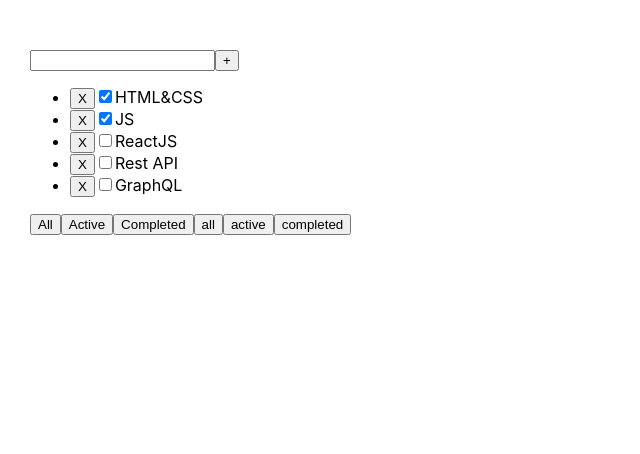
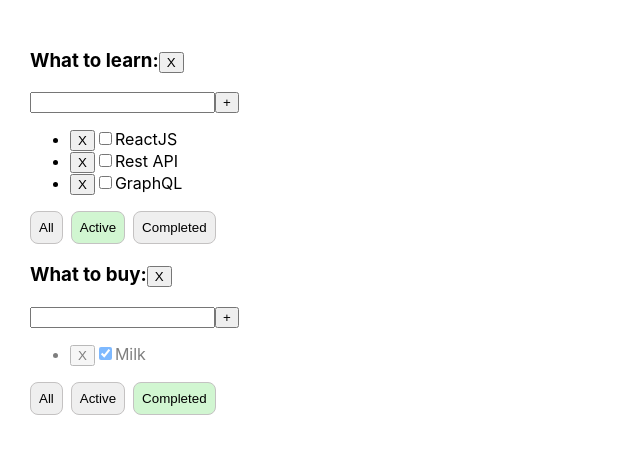
Before and after one commit to aliadamovich/task-manager, a React app: page / in a window 1280 px wide. Shown: the top 454 px of the page, without its empty margins (0-640 px from the left). Built offline with nearby package versions, Linux system fonts and the light colour scheme.

Commit message:
multiple todolists

```diff
--- a/src/App.tsx
+++ b/src/App.tsx
@@ -1,25 +1,122 @@
 import { v1 } from 'uuid';
-import { Accordeon } from './Accordeon';
 import './App.css';
-import { Modal } from './Modal';
 import { TodoList } from './TodoList';
+import { useState } from 'react';
+
+export type TodoListProps = {
+	tasks: Task[]
+}
+export type Task = {
+	id: string
+	title: string
+	isDone: boolean
+}
+type todoListsType ={
+	id: string,
+	title: string
+	filter: FilterValueType
+}
+
+
+export type FilterValueType = 'All' | 'Completed' | 'Active'
 
 function App() {
 
-	const tasks: { id: string, title: string, isDone: boolean }[] =
-	[
-		{ id: v1(), title: 'HTML&CSS', isDone: true },
+	const [tasks, setTasks] = useState([
+		{id: v1(), title: 'HTML&CSS', isDone: true },
 		{ id: v1(), title: 'JS', isDone: true },
 		{ id: v1(), title: 'ReactJS', isDone: false },
 		{ id: v1(), title: 'Rest API', isDone: false },
-		{ id: v1(), title: 'GraphQL', isDone: false },
-	]
+		{ id: v1(), title: 'GraphQL', isDone: false },]);
+
+	//массив с тудулистами
+	const todoList1 = v1();
+	const todoList2 = v1();
+
+	const [todoLists, setTodoLists] = useState<todoListsType[]>([
+		{ id: todoList1, title: 'What to learn:', filter: 'Active'},
+		{ id: todoList2, title: 'What to buy:', filter: 'Completed'},
+	])
+
+	const [allTasks, setAllTasks] = useState({
+		[todoList1]: [
+			{ id: v1(), title: 'HTML&CSS', isDone: true },
+			{ id: v1(), title: 'JS', isDone: true },
+			{ id: v1(), title: 'ReactJS', isDone: false },
+			{ id: v1(), title: 'Rest API', isDone: false },
+			{ id: v1(), title: 'GraphQL', isDone: false }
+		],
+		[todoList2]: [
+			{ id: v1(), title: 'Bread', isDone: false },
+			{ id: v1(), title: 'Milk', isDone: true },
+		]
+	})
+
+	//добавление новой таски
+	const addTask = (value: string, todoListId: string) => {
+			let newTask = {
+				id: v1(),
+				title: value,
+				isDone: false
+			}
+
+		const newTodoListArray = [newTask, ...allTasks[todoListId]];
+
+		setAllTasks({ ...allTasks, [todoListId]: newTodoListArray })
+
+	}
+
+	//удаление таски
+	const removeTask = (taskId: string, todoListId: string) => {
+		const newTodoListArray = allTasks[todoListId].filter(t => t.id !== taskId);
+		setAllTasks({ ...allTasks, [todoListId]: newTodoListArray });
+	}
+
+	//смена статуса таски isDone
+	const changeTaskStatus = (taskId: string, status: boolean, todoListId: string) => {
+		const newTodoListArray = allTasks[todoListId].map(task => task.id === taskId ? {...task, isDone: status} : task);
+		setAllTasks({ ...allTasks, [todoListId]: newTodoListArray })
+	}
+
+	//удаление целиом тудулиста
+	const removeTodoList = (todolistId: string) => {
+		setTodoLists(todoLists.filter(tl => tl.id !== todolistId))
+		delete allTasks[todolistId]
+		setAllTasks({...allTasks})
+	}
+
+	//изменение значения фильтра по клику и перерисовка массива todoLists
+	const changeFilter = (filterValue: FilterValueType, todoListId: string) => {
+		setTodoLists(todoLists.map(td => td.id === todoListId ? { ...td, filter: filterValue } : td))
+	}
 
 	return (
-			<div className='App'>
-			<TodoList tasks={tasks}/>
-			{/* <Accordeon/> */}
-			{/* <Modal /> */}
+		<div className='App'>
+		{/* маппим все тудушки, в каждый передаем фильтр чтобы свой filteredtasks создавался в каждой в завис-ти от значения фильтра */}
+		{
+			todoLists.map(tl => {
+				//фильтрация
+				let filteredTasks = allTasks[tl.id];
+
+				if (tl.filter === 'Completed') {
+					filteredTasks = filteredTasks.filter(t => t.isDone === true)
+				} else if (tl.filter === 'Active') {
+					filteredTasks = filteredTasks.filter(t => t.isDone === false)
+				}
+
+				return <TodoList key={tl.id}
+					todoListId={tl.id}
+					title={tl.title}
+					tasks={filteredTasks}
+					filter={tl.filter}
+					addTask={addTask}
+					changeFilter={changeFilter}
+					removeTask={removeTask}
+					changeTaskStatus={changeTaskStatus}
+					removeTodoList={removeTodoList}
+					/>
+			})
+		}
 			</div>
 	);
 }
--- a/src/Button.tsx
+++ b/src/Button.tsx
@@ -1,17 +1,18 @@
 import { ButtonHTMLAttributes } from "react"
 
 type ButtonProps = ButtonHTMLAttributes<HTMLButtonElement> & {
-	callBack: () => void
+	onClick: () => void
 }
 
 
-export const Button = ({title, callBack }: ButtonProps) => {
+export const Button = ({ title, onClick, className }: ButtonProps) => {
+
 
 	const onClickHandler = () => {
-		callBack()
+		onClick()
 	}
 
 	return (
-		<button onClick={onClickHandler}>{title}</button>
+		<button className={className} onClick={onClickHandler}>{title}</button>
 	)
 }
--- a/src/TaskElement.tsx
+++ b/src/TaskElement.tsx
@@ -1,17 +1,19 @@
 import { Button } from "./Button"
-import { Task } from "./TodoList"
+import s from './TodoList.module.css';
+import { Task } from "./App";
 
 type TaskElementType = Task & {
-	onRemoveTask: (id: string) => void
+	removeTaskHandler: (taskId: string) => void
+	changeTaskStatusHandler: (taskId: string, status: boolean) => void
 }
 
-export const TaskElement = ({ id, title, isDone, onRemoveTask }:TaskElementType) => {
-	const RemoveTaskHandler = () => { onRemoveTask(id) }
+export const TaskElement = ({ id, title, isDone, removeTaskHandler, changeTaskStatusHandler }:TaskElementType) => {
+
 
 	return (
-		<li >
-			<Button title="X" callBack={ RemoveTaskHandler }/>
-			<input type="checkbox" checked={isDone} />
+		<li className={isDone ? s.isDone : ''}>
+			<Button title="X" onClick={() => { removeTaskHandler(id) } }/>
+			<input type="checkbox" checked={isDone} onChange={(e) => changeTaskStatusHandler(id, e.currentTarget.checked)} />
 			<span>{title}</span>
 		</li>
 	)
--- /dev/null
+++ b/src/TodoList.module.css
@@ -0,0 +1,27 @@
+.error {
+	border: 1px solid red;
+}
+
+.errorMessage {
+	color: red;
+}
+
+.isDone {
+	opacity: 0.5;
+}
+
+.buttons {
+	display: flex;
+	gap: 8px;
+}
+
+.button {
+	border-radius: 8px;
+	padding: 8px;
+	border: 1px solid rgb(196, 194, 194);
+	cursor: pointer;
+}
+
+.active {
+	background-color: rgb(209, 246, 209);
+}
--- a/src/TodoList.tsx
+++ b/src/TodoList.tsx
@@ -1,48 +1,47 @@
-import { ChangeEvent, KeyboardEvent, useRef, useState } from "react"
+import { ChangeEvent, KeyboardEvent, useState } from "react"
 import { Button } from "./Button"
 import { TaskElement } from "./TaskElement"
-import { v1 } from "uuid"
+import s from './TodoList.module.css';
+import { FilterValueType, Task } from "./App";
 
 export type TodoListProps = {
+	todoListId: string
 	tasks: Task[]
+	filter: FilterValueType
+	title: string
+	addTask: (value: string, todoListId: string) => void
+	changeFilter: (filter: FilterValueType, todoListId: string) => void
+	removeTask: (taskId: string, todoListId: string) => void
+	changeTaskStatus: (taskId: string, status: boolean, todoListId: string) => void
+	removeTodoList: (todoListId: string) => void
 }
 
-export type Task = {
-	id: string
-	title: string
-	isDone: boolean
-}
 
-export type FilterValueType = 'All' | 'Completed' | 'Active'
+export const TodoList = ({ tasks, filter, title, todoListId, addTask, changeFilter, removeTask, changeTaskStatus, removeTodoList }: TodoListProps) => {
+	//useState
+	const [taskValue, setTaskValue] = useState<string>('');
+	const [error, setError] = useState<null | string>(null);
 
-export const TodoList = ({ tasks }: TodoListProps) => {
-
-	//useState
-	const [filter, setFilter] = useState<FilterValueType>('All');
-	const [activeTasks, setActiveTasks] = useState(tasks);
-	const [taskValue, setTaskValue] = useState<string>('');
-
-	//та же задача но с Ref
-	// const inputRef = useRef<HTMLInputElement>(null)
-
-	//удаление таски
-	const onRemoveTask = (id: string) => {
-		setActiveTasks(activeTasks.filter(t => t.id !== id))
+	//добавление таски
+	const addTaskHandler = () => {
+		if (taskValue.trim()) {
+			addTask(taskValue.trim(), todoListId)
+			setTaskValue('')
+		} else {
+			setError('Field is required')
+		}
 	}
 
-	//фильтрация таски
-	const filterringTasks = () => {
-		let filteredTasks = activeTasks;
-
-		if (filter === 'Completed') {
-			return filteredTasks = activeTasks.filter(t => t.isDone === true)
-		} else if (filter === 'Active') {
-			return filteredTasks = activeTasks.filter(t => t.isDone === false)
+	//добавление таски по нажатию на Enter
+	const onKeyPressHandler = (e: KeyboardEvent<HTMLInputElement>) => {
+		setError(null)
+		if (e.key === 'Enter') {
+			addTaskHandler()
 		}
-		return filteredTasks;
 	}
-	const setFiltersOnClick = (filter: FilterValueType) => {
-		setFilter(filter)
+	//удаление таски
+	const removeTaskHandler = (taskId: string) => {
+		removeTask(taskId, todoListId)
 	}
 
 	//изменения в инпуте
@@ -50,65 +49,51 @@
 		setTaskValue(e.currentTarget.value)
 	}
 
-	//добавление новой таски
-	const onAddTask = () => {
+	//смена статуса таски isDone
+	const changeTaskStatusHandler = (taskId: string, status: boolean) => {
+		changeTaskStatus(taskId, status, todoListId)
+	}
 
-		if ( taskValue.trim() !== '') {
-			let newTask = {
-				id: v1(),
-				title: taskValue,
-				isDone: false
-			}
-			const addedTasks = [newTask, ...activeTasks]
-			setActiveTasks(addedTasks)
-			setTaskValue('')
-		}
+	//удаление всего тудулиста
+	const removeTodoListHandler = () => {
+		removeTodoList(todoListId)
+	}
 
-		//решение этой же задачи с помощью Ref
-		// if (inputRef.current) {
-		// 	let newTask = {
-		// 		id: v1(),
-		// 		title: inputRef.current.value,
-		// 		isDone: false
-		// 	}
-		// 	setActiveTasks([newTask, ...activeTasks])
-		// 	inputRef.current.value = '';
-		// }
+	//фильтрация
+	const changeFilterHandler = (filter: FilterValueType) => {
+		changeFilter(filter, todoListId)
 	}
-	//добавление такси по нажатию на Enter
-	const onKeyPress = (e: KeyboardEvent<HTMLInputElement>) => {
-		if (e.key === 'Enter') {
-			onAddTask()
-		}
-	}
-	const mappedTasks = !filterringTasks().length
+
+	const mappedTasks = !tasks.length
 		? <div>No tasks</div>
-		: filterringTasks().map(t => <TaskElement {...t} key={t.id} onRemoveTask={onRemoveTask} />)
+		: tasks.map(t => <TaskElement {...t} key={t.id} removeTaskHandler={removeTaskHandler} changeTaskStatusHandler={changeTaskStatusHandler}/>)
 
-
-		const changeFilterAll = () => {
-			setFiltersOnClick('All')
-		}
 	return(
 		<div>
-			<h3></h3>
+			<h3>{title}
+				<Button title='X' onClick={removeTodoListHandler} />
+			</h3>
+
 			<div>
-				<input value={taskValue} onChange={onChangeHandler} onKeyUp={onKeyPress}
+				<input value={taskValue} onChange={onChangeHandler} onKeyUp={onKeyPressHandler} className={error ? s.error : ''}
 					// ref={inputRef}
 				/>
-				<Button title="+" callBack={onAddTask}/>
+				<Button title="+" onClick={addTaskHandler}/>
+				{error && <div className={s.errorMessage}>{error}</div>}
 			</div>
 			<ul>
 				{ mappedTasks }
 			</ul>
-			<div>
-				<Button title="All" callBack={()=>setFiltersOnClick('All')} />
-				<Button title="Active" callBack={()=>setFiltersOnClick('Active')} />
-				<Button title="Completed" callBack={()=>setFiltersOnClick('Completed')} />
-
-				<button onClick={changeFilterAll}>all</button>
-				<button onClick={() => setFiltersOnClick('Active')}>active</button>
-				<button onClick={()=>setFiltersOnClick('Completed')}>completed</button>
+			<div className={s.buttons}>
+				<Button title="All" onClick={()=>changeFilterHandler('All')}
+				className={filter === 'All' ? `${s.active} ${s.button}` : s.button}
+				/>
+				<Button title="Active" onClick={() => changeFilterHandler('Active')}
+				className={filter === 'Active' ? `${s.active} ${s.button}` : s.button}
+				/>
+				<Button title="Completed" onClick={() => changeFilterHandler('Completed')}
+				className={filter === 'Completed' ? `${s.active} ${s.button}` : s.button}
+				/>
 			</div>
 		</div>
 	)
--- /dev/null
+++ b/src/global.d.ts
@@ -0,0 +1,4 @@
+declare module '*.module.css' {
+  const classes: { [key: string]: string };
+  export default classes;
+}
--- a/tsconfig.json
+++ b/tsconfig.json
@@ -18,7 +18,8 @@
     "resolveJsonModule": true,
     "isolatedModules": true,
     "noEmit": true,
-    "jsx": "react-jsx"
+    "jsx": "react-jsx",
+		"typeRoots": ["./node_modules/@types", "./src"]
   },
   "include": [
     "src"
```
Also changed, not shown: package.json (+4 -3 lines), src/App.css (line endings or trailing spaces), 1 other file (tests, documents, lock files or other folders).
